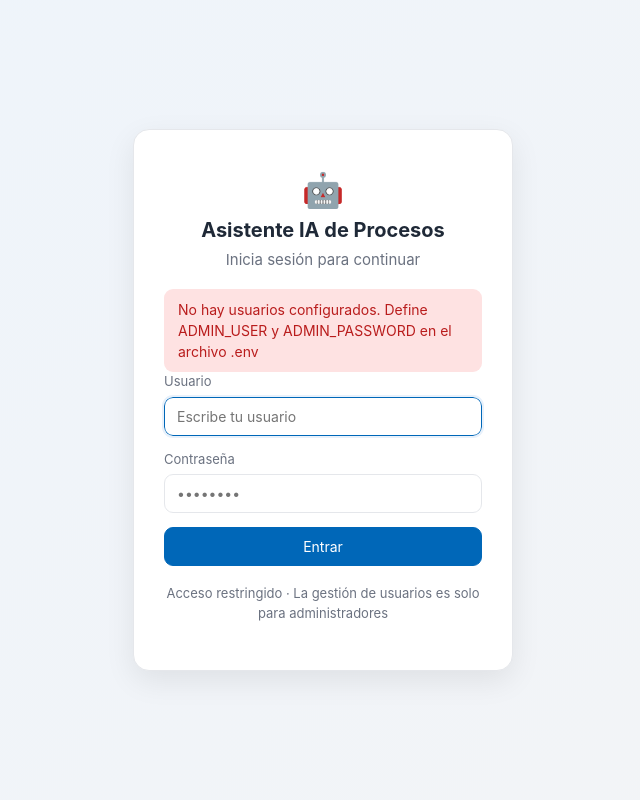
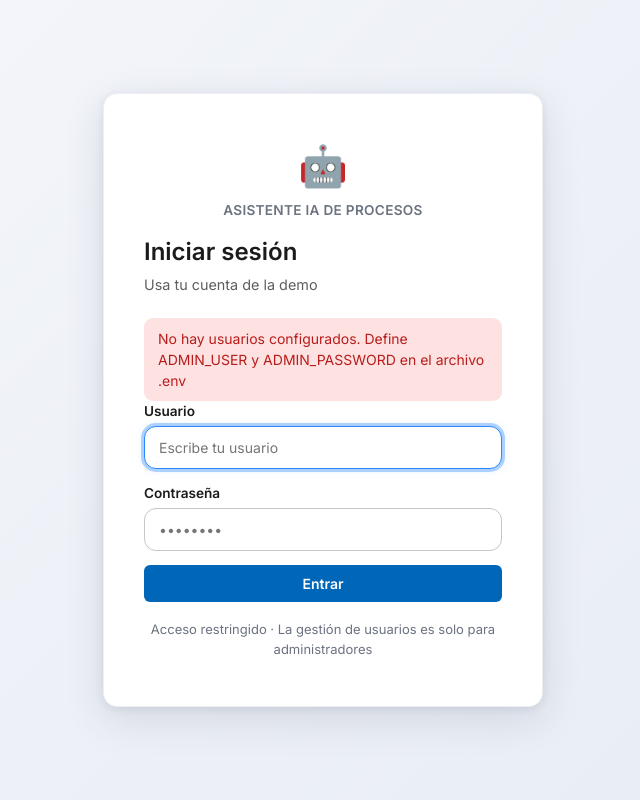
Before and after one commit to sebassisamiami-sketch/asistente-ia-procesos, a Flask app: page /login in a window 1280 px wide. Shown: the whole page, without its empty margins (317-957 px from the left). Run offline with Flask 3, Linux system fonts and the light colour scheme.

Commit message:
Ajustar estilos de la web al diseno de la intranet original (sidebar oscuro, acentos indigo/morado, login estilo Microsoft)

```diff
--- a/static/estilos.css
+++ b/static/estilos.css
@@ -1,37 +1,50 @@
+@import url('https://fonts.googleapis.com/css2?family=Inter:wght@400;500;600;700&display=swap');
+
 :root{
+  /* Colores corporativos (intranet original) */
+  --primary:#667eea; --secondary:#764ba2;
+  --grad:linear-gradient(135deg,#667eea 0%,#764ba2 100%);
   --bg:#f3f4f6; --panel:#ffffff; --ink:#1f2937; --muted:#6b7280;
-  --line:#e5e7eb; --brand:#0067b8; --brand-ink:#ffffff; --brand-soft:#e8f1fb;
+  --line:#e5e7eb;
+  /* Sidebar oscuro estilo ChatGPT */
+  --side:#171717; --side-line:#2a2a2a; --side-ink:#ececf1; --side-muted:#9aa0aa;
+  --ms-blue:#0067b8; --ms-blue-hover:#005da6;
   --ok:#0f766e; --ok-soft:#d1fae5; --err:#b91c1c; --err-soft:#fee2e2;
   --radius:12px; --shadow:0 1px 3px rgba(0,0,0,.08);
-  --font:-apple-system,BlinkMacSystemFont,"Segoe UI",Roboto,Helvetica,Arial,sans-serif;
+  --font:'Inter',-apple-system,BlinkMacSystemFont,'Segoe UI',Roboto,Helvetica,Arial,sans-serif;
 }
 *{box-sizing:border-box}
 html,body{margin:0;height:100%}
 body{font-family:var(--font);color:var(--ink);background:var(--bg);font-size:15px;line-height:1.5}
-a{color:var(--brand);text-decoration:none}
+a{color:var(--primary);text-decoration:none}
 
-/* ---------- Layout con sidebar ---------- */
+/* ---------- Layout con sidebar oscuro ---------- */
 .app{display:flex;min-height:100vh}
 .sidebar{
-  width:256px;flex:0 0 256px;background:var(--panel);border-right:1px solid var(--line);
-  display:flex;flex-direction:column;padding:18px 14px;position:sticky;top:0;height:100vh;
+  width:260px;flex:0 0 260px;background:var(--side);border-right:1px solid var(--side-line);
+  color:var(--side-ink);display:flex;flex-direction:column;padding:18px 14px;
+  position:sticky;top:0;height:100vh;
 }
 .brand{display:flex;gap:10px;align-items:center;margin-bottom:18px;padding:0 6px}
 .brand-mark{font-size:26px}
-.brand-name{font-weight:700;line-height:1}
-.brand-sub{font-size:12px;color:var(--muted)}
+.brand-name{font-weight:700;line-height:1;color:var(--side-ink)}
+.brand-sub{font-size:12px;color:var(--side-muted)}
 .nav{display:flex;flex-direction:column;gap:2px;overflow-y:auto;flex:1}
-.nav-group{font-size:11px;text-transform:uppercase;letter-spacing:.06em;color:var(--muted);
+.nav-group{font-size:11px;text-transform:uppercase;letter-spacing:.06em;color:var(--side-muted);
   margin:14px 8px 4px}
-.nav-item{padding:9px 12px;border-radius:9px;color:var(--ink);font-size:14px;white-space:nowrap}
-.nav-item:hover{background:var(--brand-soft)}
-.nav-item.active{background:var(--brand);color:var(--brand-ink)}
-.sidebar-foot{border-top:1px solid var(--line);padding-top:12px;margin-top:10px;display:flex;
+.nav-item{padding:9px 12px;border-radius:9px;color:var(--side-ink);font-size:14px;white-space:nowrap;
+  transition:background .15s ease}
+.nav-item:hover{background:#242424}
+.nav-item.active{background:var(--grad);color:#fff;box-shadow:0 4px 14px rgba(102,126,234,.3)}
+.sidebar-foot{border-top:1px solid var(--side-line);padding-top:12px;margin-top:10px;display:flex;
   flex-direction:column;gap:8px}
-.user-name{font-weight:600}
-.user-rol{font-size:12px;color:var(--muted)}
-.provider{font-size:11px;color:var(--muted);background:var(--brand-soft);padding:4px 8px;
+.user-name{font-weight:600;color:var(--side-ink)}
+.user-rol{font-size:12px;color:var(--side-muted)}
+.provider{font-size:11px;color:var(--side-muted);background:#242424;padding:4px 8px;
   border-radius:6px;text-align:center}
+.sidebar-foot .btn-ghost{background:linear-gradient(135deg,#3a3a40,#29292e);color:var(--side-ink);
+  border:1px solid #3f3f46;text-align:center}
+.sidebar-foot .btn-ghost:hover{background:linear-gradient(135deg,#45454c,#313137);border-color:#8ab4f8}
 
 /* ---------- Contenido ---------- */
 .content{flex:1;min-width:0;padding:28px 34px;max-width:1000px;margin:0 auto;width:100%}
@@ -42,15 +55,19 @@
   padding:18px;margin-bottom:16px;box-shadow:var(--shadow)}
 
 /* ---------- Botones / formularios ---------- */
-.btn{display:inline-block;border:1px solid var(--brand);background:var(--brand);color:#fff;
-  padding:10px 16px;border-radius:9px;font-size:14px;cursor:pointer;font-family:inherit}
-.btn:hover{filter:brightness(.95)}
-.btn-ghost{background:transparent;color:var(--brand)}
-.btn-danger{background:var(--err);border-color:var(--err)}
+.btn{display:inline-block;border:none;background:var(--grad);color:#fff;
+  padding:10px 16px;border-radius:10px;font-size:14px;cursor:pointer;font-family:inherit;
+  font-weight:600;transition:transform .2s ease,box-shadow .2s ease}
+.btn:hover{transform:translateY(-1px);box-shadow:0 8px 20px rgba(102,126,234,.3)}
+.btn-ghost{background:transparent;color:var(--primary);border:1px solid var(--line);font-weight:500}
+.btn-ghost:hover{background:#f0f4ff;transform:none;box-shadow:none}
+.btn-danger{background:var(--err)}
+.btn-danger:hover{box-shadow:0 8px 20px rgba(185,28,28,.25)}
 .btn-sm{padding:7px 12px;font-size:13px}
 input,select,textarea{font-family:inherit;font-size:14px;padding:10px 12px;border:1px solid var(--line);
-  border-radius:9px;width:100%;background:#fff;color:var(--ink)}
-input:focus,select:focus,textarea:focus{outline:2px solid var(--brand-soft);border-color:var(--brand)}
+  border-radius:10px;width:100%;background:#fff;color:var(--ink)}
+input:focus,select:focus,textarea:focus{outline:none;border-color:var(--primary);
+  box-shadow:0 0 0 3px rgba(102,126,234,.18)}
 label{display:block;font-size:13px;color:var(--muted);margin:0 0 5px}
 .field{margin-bottom:14px}
 .row{display:flex;gap:12px;flex-wrap:wrap;align-items:flex-end}
@@ -71,42 +88,55 @@
 .chat-head{display:flex;justify-content:space-between;align-items:center;gap:12px;margin-bottom:10px}
 .toggle{display:flex;align-items:center;gap:8px;font-size:14px;color:var(--ink)}
 .chat-log{flex:1;overflow-y:auto;padding:6px 2px;display:flex;flex-direction:column;gap:14px}
-.msg{display:flex;gap:10px;max-width:90%}
+.msg{display:flex;gap:10px;max-width:90%;animation:fadeIn .25s ease}
+@keyframes fadeIn{from{opacity:0;transform:translateY(6px)}to{opacity:1;transform:translateY(0)}}
 .msg .avatar{flex:0 0 32px;width:32px;height:32px;border-radius:50%;display:grid;place-items:center;
-  background:var(--brand-soft);font-size:16px}
-.msg .bubble{background:var(--panel);border:1px solid var(--line);border-radius:12px;padding:12px 14px;
-  box-shadow:var(--shadow)}
+  background:#eef1fb;font-size:16px}
+.msg .bubble{border-radius:14px;padding:13px 16px;line-height:1.5}
+.msg.assistant .bubble{background:#f4f6fb;color:var(--ink);border:1px solid #e6e9f2}
 .msg.user{align-self:flex-end;flex-direction:row-reverse}
-.msg.user .bubble{background:var(--brand);color:#fff;border-color:var(--brand)}
-.msg.user .avatar{background:#d6e6f6}
+.msg.user .bubble{background:var(--grad);color:#fff;box-shadow:0 4px 14px rgba(102,126,234,.25)}
+.msg.user .avatar{background:#e7ddf6}
 .bubble p{margin:0 0 8px}
 .bubble p:last-child{margin-bottom:0}
 .bubble strong{font-weight:700}
 .fuente{margin-top:10px;font-size:13px}
-.fuente summary{cursor:pointer;color:var(--brand)}
-.fuente pre{white-space:pre-wrap;background:#f8fafc;border:1px solid var(--line);border-radius:8px;
-  padding:10px;margin-top:8px;font-size:12px;max-height:280px;overflow:auto}
+.fuente summary{cursor:pointer;color:var(--primary)}
+.fuente pre{white-space:pre-wrap;background:#0d1117;color:#c9d1d9;border:1px solid #30363d;
+  border-radius:8px;padding:12px;margin-top:8px;font-size:12px;max-height:280px;overflow:auto}
 .chat-form{display:flex;gap:10px;margin-top:12px}
 .chat-form textarea{resize:none;height:48px;min-height:48px}
 .tag{display:inline-block;font-size:11px;color:var(--muted);border:1px solid var(--line);
   border-radius:20px;padding:1px 8px;margin-top:6px}
+.msg.user .tag{color:rgba(255,255,255,.85);border-color:rgba(255,255,255,.4)}
 .img-bar{display:flex;gap:10px;align-items:center;margin-top:10px;flex-wrap:wrap}
 .typing{color:var(--muted);font-style:italic}
 
-/* ---------- Login ---------- */
-.login-bg{min-height:100vh;display:grid;place-items:center;background:
-  linear-gradient(135deg,#eef4fb,#f3f4f6);padding:20px}
-.login-card{background:#fff;border:1px solid var(--line);border-radius:16px;padding:34px 30px;
-  width:100%;max-width:380px;box-shadow:0 10px 30px rgba(0,0,0,.08)}
-.login-card h1{text-align:center;font-size:20px}
-.login-card .sub{text-align:center}
+/* ---------- Login estilo Microsoft ---------- */
+.login-bg{min-height:100vh;display:grid;place-items:center;padding:20px;
+  background:linear-gradient(135deg,#f5f7fb 0%,#eef1f7 45%,#e7ecf4 100%)}
+.login-card{background:#fff;border:1px solid #eceff4;border-radius:14px;padding:42px 40px 34px;
+  width:100%;max-width:440px;box-shadow:0 12px 40px rgba(31,41,70,.12),0 2px 8px rgba(31,41,70,.08)}
+.login-card .brand-emoji{font-size:40px;text-align:center}
+.login-card .app-name{text-align:center;font-size:.85rem;color:var(--muted);font-weight:600;
+  letter-spacing:.3px;margin-top:4px}
+.ms-title{font-size:1.5rem;font-weight:600;color:#1b1b1b;margin:14px 0 4px}
+.ms-sub{color:#605e5c;font-size:.9rem;margin-bottom:22px}
+.login-card label{color:#1b1b1b;font-weight:600;font-size:.85rem}
+.login-card input{border:1px solid #c8c6c4;border-radius:12px;padding:12px 14px}
+.login-card input:focus{border-color:#2b88ff;
+  box-shadow:0 0 0 3px rgba(43,136,255,.35),0 0 10px rgba(43,136,255,.2)}
+.login-card .btn{width:100%;background:var(--ms-blue);border-radius:6px;box-shadow:none}
+.login-card .btn:hover{background:var(--ms-blue-hover);transform:none;box-shadow:none}
 .center{text-align:center}
 .muted{color:var(--muted);font-size:13px}
+
+/* ---------- KPIs ---------- */
 .kpi{display:flex;gap:16px;flex-wrap:wrap}
-.kpi .box{background:var(--panel);border:1px solid var(--line);border-radius:12px;padding:16px 18px;
-  min-width:150px;box-shadow:var(--shadow)}
-.kpi .num{font-size:24px;font-weight:700}
-.kpi .lbl{font-size:12px;color:var(--muted)}
+.kpi .box{background:var(--grad);color:#fff;border-radius:14px;padding:18px 20px;
+  min-width:150px;box-shadow:0 6px 18px rgba(102,126,234,.25)}
+.kpi .num{font-size:26px;font-weight:700}
+.kpi .lbl{font-size:12px;opacity:.9}
 code{background:#f1f5f9;padding:2px 6px;border-radius:6px;font-size:13px;word-break:break-all}
 
 @media(max-width:760px){
--- a/templates/login.html
+++ b/templates/login.html
@@ -9,9 +9,10 @@
 <body>
   <div class="login-bg">
     <div class="login-card">
-      <div class="center" style="font-size:34px">🤖</div>
-      <h1>Asistente IA de Procesos</h1>
-      <p class="sub">Inicia sesión para continuar</p>
+      <div class="brand-emoji">🤖</div>
+      <div class="app-name">ASISTENTE IA DE PROCESOS</div>
+      <div class="ms-title">Iniciar sesión</div>
+      <div class="ms-sub">Usa tu cuenta de la demo</div>
 
       {% with mensajes = get_flashed_messages(with_categories=true) %}
         {% for cat, msg in mensajes %}
@@ -28,7 +29,7 @@
           <label>Contraseña</label>
           <input name="password" type="password" autocomplete="current-password" placeholder="••••••••">
         </div>
-        <button class="btn" style="width:100%" type="submit">Entrar</button>
+        <button class="btn" type="submit">Entrar</button>
       </form>
 
       <p class="muted center" style="margin-top:18px">
```
